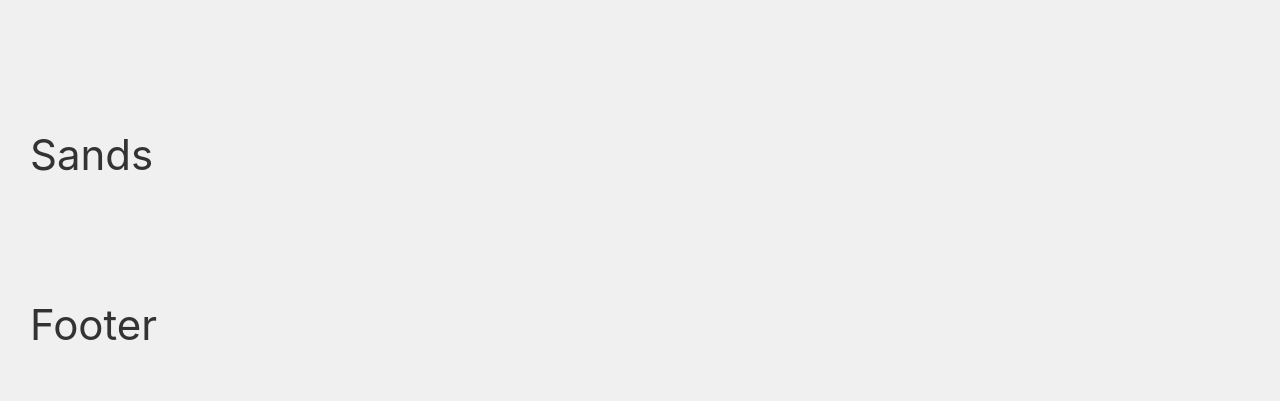
After one commit to OCL90/dispatch_app, a Django app: page /sands/ in a window 1280 px wide. The commit adds this page. Shown: the top 420 px of the page. Run offline with Django 3.2, Linux system fonts and the light colour scheme; some libraries are stand-ins or nearby versions.

Commit message:
added new sand page with views, template, url

```diff
--- a/frac/templates/frac/navbar.html
+++ b/frac/templates/frac/navbar.html
@@ -33,6 +33,7 @@
     </div>
       <ul class="uk-nav uk-nav-primary uk-nav-center uk-margin-auto-vertical">
         <li class="uk-parent"><a href="{% url 'home' %}">Wells</a></li>
+        <li class="uk-parent"><a href="{% url 'sand-page' %}">Sands</a></li>
         <li class="uk-parent"><a href="{% url 'operators-page' %}">Operators</a></li>
         <li class="uk-parent"><a href="{% url 'serviceco-page' %}">Service Companies</a></li>
         <li class="uk-parent"><a href="{% url 'facilities-page' %}">Loading Facilities</a></li>
--- /dev/null
+++ b/frac/templates/frac/sands_page.html
@@ -0,0 +1,7 @@
+{% extends 'frac/main.html' %}
+
+{% block content %}
+
+<h1>Sands</h1>
+
+{% endblock %}
--- a/frac/urls.py
+++ b/frac/urls.py
@@ -3,6 +3,7 @@ from . import views
 
 urlpatterns = [
   path('', views.home, name='home'),
+  path('sands/', views.sandsPage, name='sand-page'),
   path('operators/', views.operatorsPage, name='operators-page'),
   path('service_companies/', views.serviceCoPage, name='serviceco-page'),
   path('facilities/', views.facilitiesPage, name='facilities-page'),
--- a/frac/views.py
+++ b/frac/views.py
@@ -110,6 +110,10 @@ def cSandType(request,pk):
   context = {}
   return render(request, 'frac/sand_form.html', context)
 
+def sandsPage(request):
+  context = {}
+  return render(request, 'frac/sands_page.html', context)
+
 def operatorsPage(request):
   context = {}
   return render(request, 'frac/operators_page.html', context)
```
